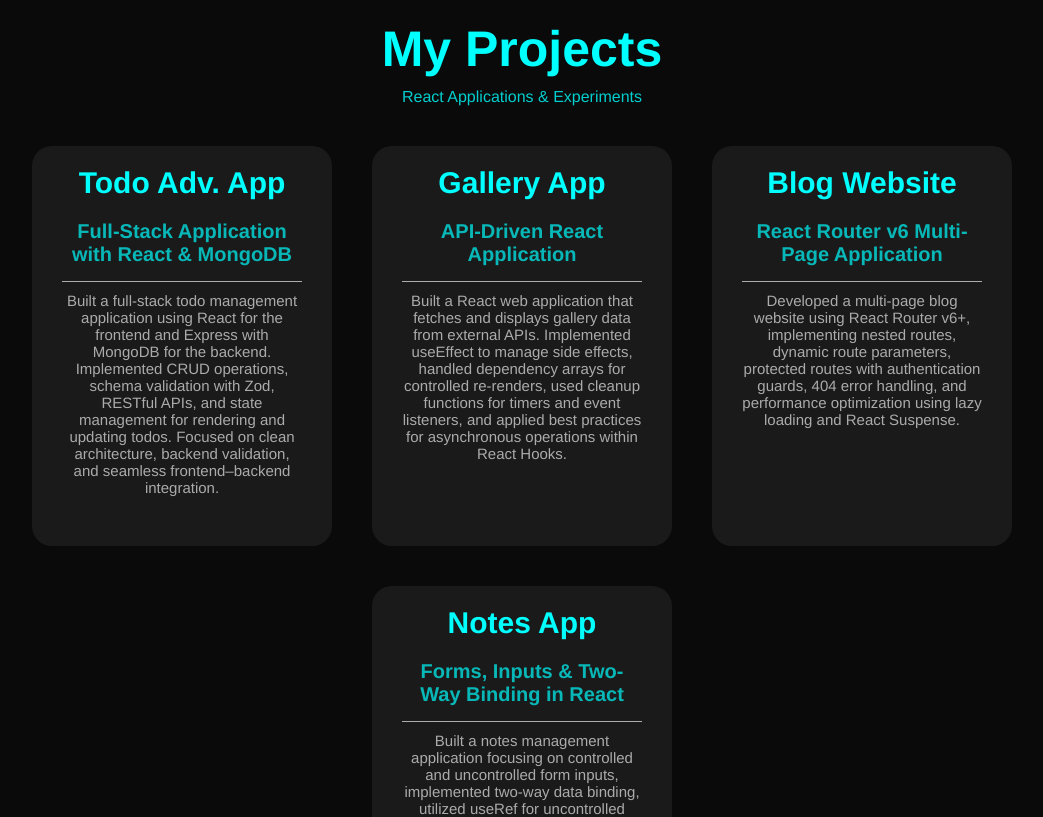
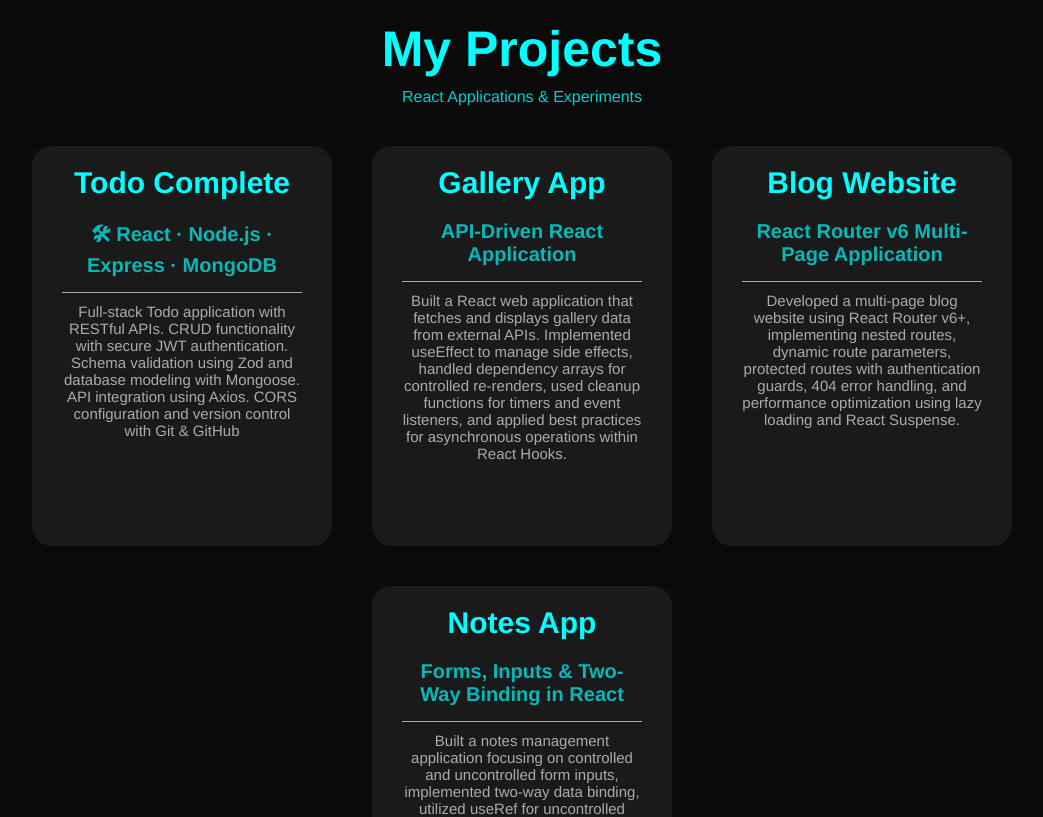
Before and after one commit to may-sec/web-projects, a React (Vite) app: page / in a window 1280 px wide. Shown: the top 817 px of the page, without its empty margins (118-1161 px from the left). Built offline with nearby package versions, Linux system fonts and the light colour scheme.

Commit message:
Update project details in App component

```diff
--- a/src/App.jsx
+++ b/src/App.jsx
@@ -5,27 +5,27 @@ const App = () => {
 
 const project = [
   {
-    projectName: "Todo Adv. App",
-    post: "Full-Stack Application with React & MongoDB",
-    link: "https://github.com/may-sec/todo-advanced-app",
-    text: "Built a full-stack todo management application using React for the frontend and Express with MongoDB for the backend. Implemented CRUD operations, schema validation with Zod, RESTful APIs, and state management for rendering and updating todos. Focused on clean architecture, backend validation, and seamless frontend–backend integration."
+    projectName: "Todo Complete",
+    post: "🛠 React · Node.js · Express · MongoDB",
+    link: "https://may-todo-complete.vercel.app/",
+    text: "Full-stack Todo application with RESTful APIs. CRUD functionality with secure JWT authentication. Schema validation using Zod and database modeling with Mongoose. API integration using Axios. CORS configuration and version control with Git & GitHub"
   },
   {
     projectName: "Gallery App",
     post: "API-Driven React Application",
-    link: "https://gallery-app-nine-eta.vercel.app/",
+    link: "https://may-gallery-app.vercel.app/",
     text: "Built a React web application that fetches and displays gallery data from external APIs. Implemented useEffect to manage side effects, handled dependency arrays for controlled re-renders, used cleanup functions for timers and event listeners, and applied best practices for asynchronous operations within React Hooks."
   },
   {
     projectName: "Blog Website",
     post: "React Router v6 Multi-Page Application",
-    link: "https://blog-website-eight-rosy-16.vercel.app/",
+    link: "https://may-blog-website.vercel.app/",
     text: "Developed a multi-page blog website using React Router v6+, implementing nested routes, dynamic route parameters, protected routes with authentication guards, 404 error handling, and performance optimization using lazy loading and React Suspense."
   },
   {
     projectName: "Notes App",
     post: "Forms, Inputs & Two-Way Binding in React",
-    link: "https://notes-app-five-pearl.vercel.app/",
+    link: "https://may-notes-app.vercel.app/",
     text: "Built a notes management application focusing on controlled and uncontrolled form inputs, implemented two-way data binding, utilized useRef for uncontrolled fields, designed multi-step forms, and added undo functionality to manage user input effectively."
   // },
   // {
```
